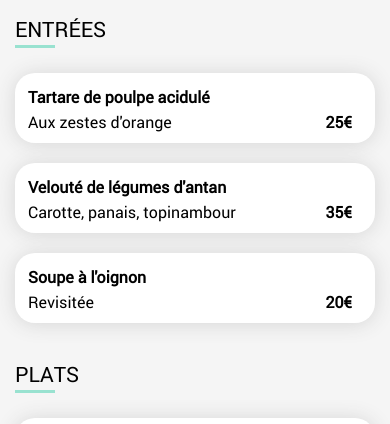
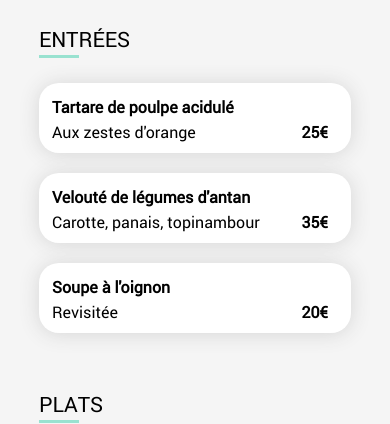
Before and after one commit to Kakaouet88/CharlyNonorgue_P3_10112020, a website: page Accueil/Etablissements/alafrancaise.html in a window 390 px wide. Shown: the part 412-836 px from the top of the page. Drawn offline with Linux system fonts and the light colour scheme; files whose address does not match are found by name.

Commit message:
responsive menus OK

```diff
--- a/Accueil/Etablissements/alafrancaise.html
+++ b/Accueil/Etablissements/alafrancaise.html
@@ -33,6 +33,8 @@
                 <i class="fas fa-heart heartgradient"></i>
                </p>
            </div>
+
+           <div class="courses">
 
            <!-- ENTREES -->
 
@@ -163,6 +165,8 @@
              </div>
         </section>
 
+           </div>
+
         <div class="commander commander--hover commander--active">
             <input type="button" class="commander_btn" value="Commander">
         </div>
--- a/Sass/Pages/_menu.scss
+++ b/Sass/Pages/_menu.scss
@@ -29,6 +29,14 @@
     top: 5%;
 }
 
+.courses{
+    display: flex;
+    flex-direction: row;
+    flex-wrap: wrap;
+    justify-content: space-evenly;
+    width: 100%;
+}
+
 .menu{
     padding: 15px 15px 30px 15px;
     margin-top: 30vh;
@@ -36,6 +44,7 @@
     border-radius: 40px 40px 0px 0px;
     display: flex;
     flex-direction: column;
+    align-items: center;
     &_header{
         display: flex;
         flex-direction: row;
@@ -52,6 +61,7 @@
         }
     }
     &_section{
+        margin: 10px;
         &_title{
             font-weight: lighter;
             text-transform: uppercase;
@@ -80,6 +90,7 @@
     height: 70px;
     display: flex;
     flex-direction: row;
+    width: 80vw;
     max-width: 400px;
     @include menu-shadow;
     cursor: pointer;
```
Also changed, not shown: Accueil/Etablissements/lanoteenchantee.html (+4 -0 lines), Accueil/Etablissements/lapalettedugout.html (+3 -0 lines), Accueil/Etablissements/ledelicedessens.html (+4 -0 lines), Public/style.css, 1 other file.
